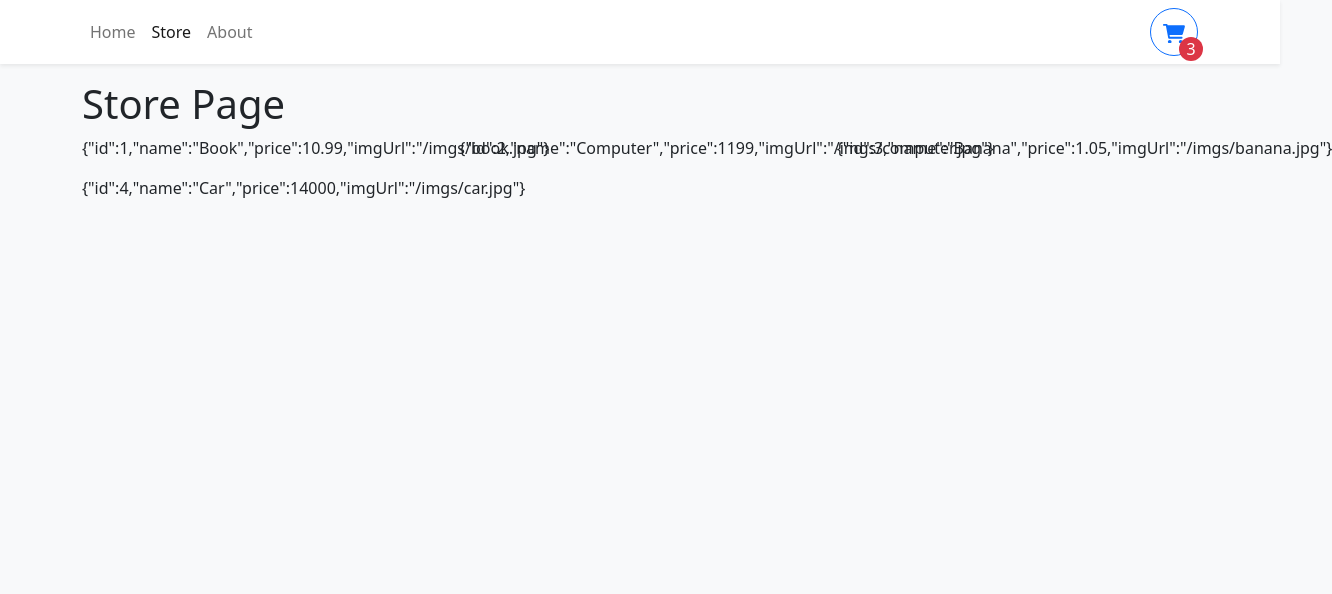
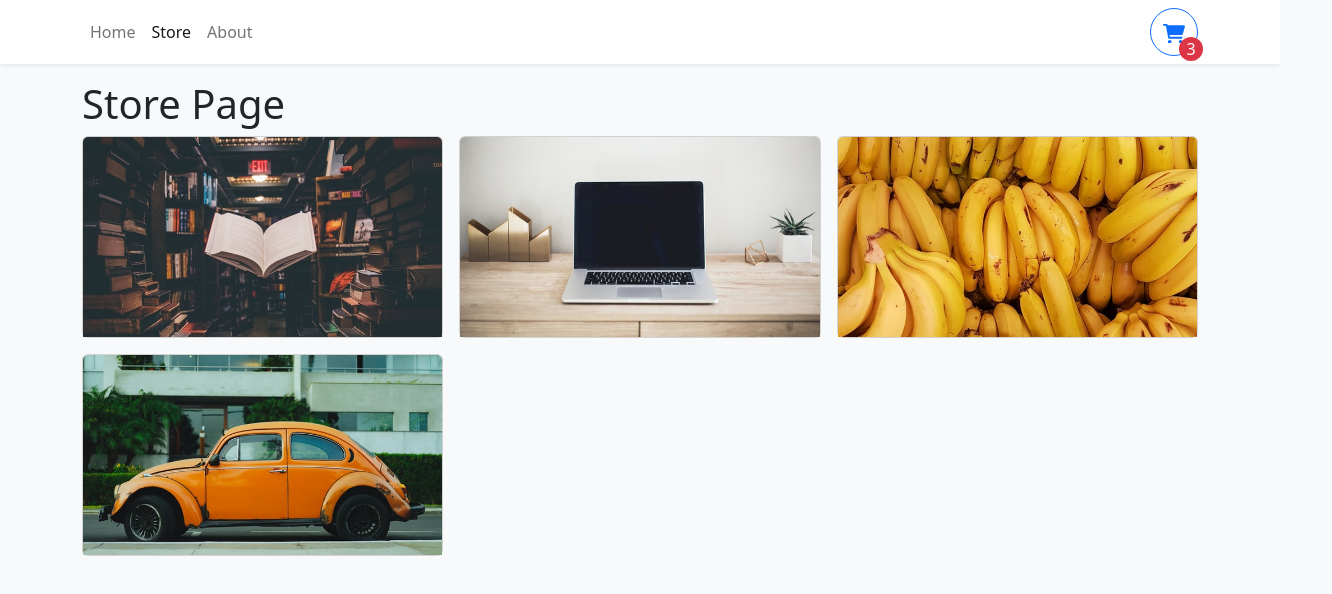
Before and after one commit to gabeno/shoppers-delight, a React (Vite) app: page /store in a window 1280 px wide. Shown: the top 594 px of the page, 1332 px wide, since content can reach past the window. Built offline with nearby package versions, Linux system fonts and the light colour scheme.

Commit message:
use Card component for styling

```diff
--- /dev/null
+++ b/src/components/StoreItem.tsx
@@ -0,0 +1,16 @@
+import { Card } from "react-bootstrap"
+
+type StoreItemProps = {
+    id: number
+    name: string
+    price: number
+    imgUrl: string
+}
+
+export function StoreItem({id, name, price, imgUrl}: StoreItemProps) {
+    return (
+        <Card>
+            <Card.Img variant="top" src={imgUrl} height="200px" style={{ objectFit: "cover" }} />
+        </Card>
+    )
+}
--- a/src/pages/Store.tsx
+++ b/src/pages/Store.tsx
@@ -1,4 +1,5 @@
 import { Col, Row } from "react-bootstrap";
+import { StoreItem } from "../components/StoreItem";
 import storeItems from "../data/items.json";
 
 export function Store() {
@@ -7,7 +8,7 @@ export function Store() {
             <h1>Store Page</h1>
             <Row md={2} xs={1} lg={3} className="g-3">
                 {storeItems.map(item => (
-                    <Col>{JSON.stringify(item)}</Col>
+                    <Col key={item.id}><StoreItem {...item} /></Col>
                 ))}
             </Row>
         </>
```
